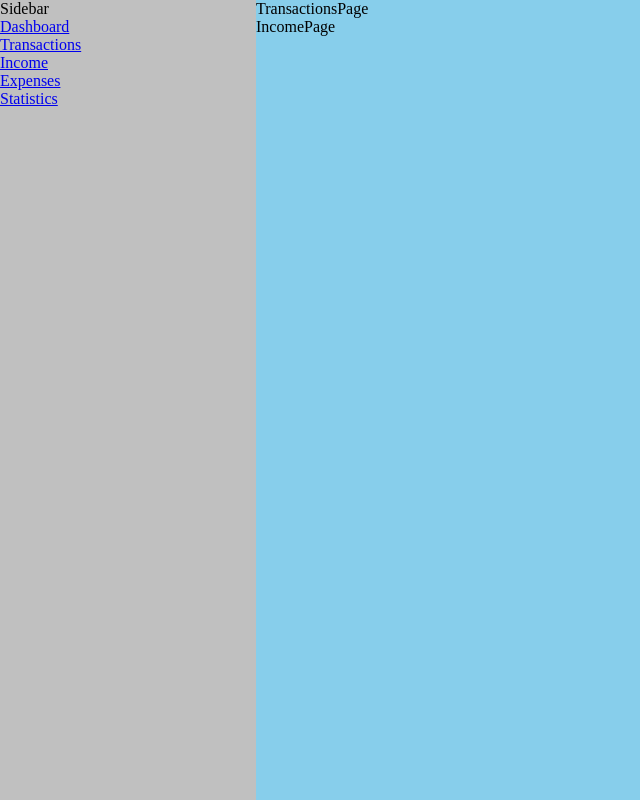
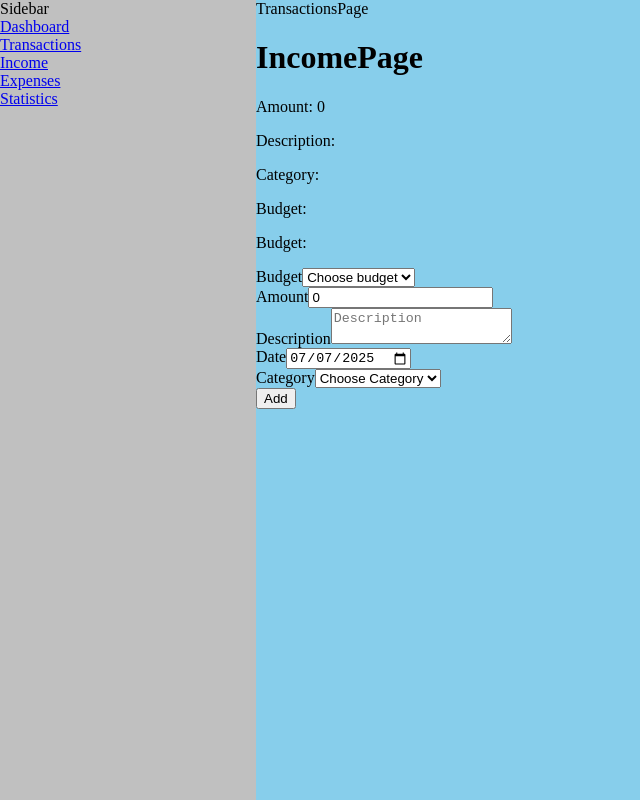
Before and after one commit to alexanderivanov2/budget-app, a React (Vite) app: page /transactions/income in a window 1280 px wide. Shown: the whole page, without its empty margins (0-640 px from the left). Built offline with nearby package versions, Linux system fonts and the light colour scheme.

Commit message:
implemnt initial version of transaction form

```diff
--- a/src/components/ui/input/FormField.tsx
+++ b/src/components/ui/input/FormField.tsx
@@ -7,13 +7,13 @@ interface Props {
     label: {
         htmlFor: string;
         className?: string;
-        label: string;
+        label?: string | React.ReactNode;
     };
-    input: {
+    input?: {
         id: string,
         className?: string,
         type: string,
-        name: string;
+        name?: string;
         value?: string | number,
         placeholder?: string,
         disabled?: boolean,
@@ -24,17 +24,19 @@ interface Props {
         onInput?: (e: React.FormEvent<HTMLInputElement>) => void,
         onBlur?: (e: React.FocusEvent<HTMLInputElement>) => void,
     };
-    error: {
+    error?: {
         message?: string;
         className?: string;
-    }
+    },
+    className?: string;
+    children?: React.ReactNode;
 }
 
-const FormField = ({ label, input, error }: Props) => {
+const FormField: React.FC<Props> = ({ label, input, error, children }: Props) => {
     return (
         <div className='form-field'>
             <Label htmlFor={label.htmlFor} className={label.className}>{label.label}</Label>
-            <Input {...input} />
+            {children || input && <Input {...input} />}
             {error?.message && <ErrorOutput className={error.className}>{error.message}</ErrorOutput>}
         </div>
     )
--- a/src/components/ui/input/Input.tsx
+++ b/src/components/ui/input/Input.tsx
@@ -1,9 +1,9 @@
 import React  from 'react'
 interface Props {
-    id: string,
+    id?: string,
     className?: string,
-    type: string,
-    name: string,
+    type?: string,
+    name?: string,
     value?: string | number,
     placeholder?: string,
     disabled?: boolean,
--- a/src/pages/income/IncomePage.tsx
+++ b/src/pages/income/IncomePage.tsx
@@ -1,9 +1,11 @@
-import React from 'react'
-import Input from '../../components/ui/input/Input'
+import TransactionForm from '../transactions/TransactionForm'
 
 const IncomePage = () => {
   return (
-    <div>IncomePage</div>
+    <div>
+      <h1>IncomePage</h1>
+      <TransactionForm />
+    </div>
   )
 }
 
--- /dev/null
+++ b/src/pages/transactions/TransactionForm.tsx
@@ -0,0 +1,164 @@
+import React, { type FormEvent, useState } from 'react'
+import FormField from '../../components/ui/input/FormField';
+
+const TransactionForm = () => {
+    const [transactionForm, setTransactionForm] = useState({
+        amount: {
+            value: 0,
+            errorMessage: '',
+        },
+        description: {
+            value: '',
+        },
+        category: {
+            value: '',
+            errorMessage: ''
+        },
+        budget: {
+            value: '',
+            errorMessage: '',
+        },
+        date: {
+            value: new Date(),
+        }
+    })
+
+    const formKeys = ['amount', 'description',]
+    const isInvalid = formKeys.some((value) => !!transactionForm[value].errorMessage)
+    const selectedDate = `${transactionForm.date.value.getFullYear()}-${String(transactionForm.date.value.getMonth() + 1).padStart(2, '0')}-${String(transactionForm.date.value.getDate()).padStart(2, '0')}`
+    const handleChange = (e: React.ChangeEvent, key: string) => {
+        if (!transactionForm[key]) return;
+
+        const inputElement = e.target as HTMLInputElement;
+        if (key === 'date') {
+            console.log(inputElement.value)
+            console.log(new Date(inputElement.value))
+        }
+        const newValue = key === 'date' ? new Date(inputElement.value) : inputElement.value;
+
+        setTransactionForm(prevTransactionForm => {
+            return {
+                ...prevTransactionForm,
+                [key]: {
+                    value: newValue,
+                    errorMessage: '',
+                }
+            }
+        })
+    }
+
+    const handleSubmit = (e: FormEvent) => {
+        e.preventDefault()
+        console.log(transactionForm);
+    }
+
+    return (
+        <form onSubmit={handleSubmit}>
+            {
+                <>
+                    <p>Amount: {transactionForm.amount.value}</p>
+                    <p>Description: {transactionForm.description.value}</p>
+                    <p>Category: {transactionForm.category.value}</p>
+                    <p>Budget: {transactionForm.budget.value}</p>
+                    <p>Budget: { }</p>
+                </>
+            }
+            {isInvalid && <p>Invalid</p>}
+            <FormField
+                label={{
+                    htmlFor: 'transactionBudget',
+                    className: 'transaction-budget-label',
+                    label: 'Budget',
+                }}
+                error={{
+                    message: transactionForm.budget.errorMessage,
+                    className: 'transcation-budget-error'
+                }}
+                className='transaction-form-field'
+            >
+                <select value={transactionForm.budget.value} onChange={(e) => handleChange(e, 'budget')}>
+                    <option value={""}>Choose budget</option>
+                    <option value="me">Me</option>
+                    <option value="wife">Wife</option>
+                    <option value="savings">Savings</option>
+                </select>
+            </FormField>
+            <FormField
+                label={{
+                    htmlFor: 'transactionAmount',
+                    className: 'transaction-amount-label',
+                    label: 'Amount',
+                }}
+                input={{
+                    id: 'transactionAmount',
+                    className: 'transaction-amount-input',
+                    type: 'text',
+                    name: 'transactionAmount',
+                    placeholder: 'Amount',
+                    value: transactionForm.amount.value,
+                    onChange: (e: React.ChangeEvent) => { handleChange(e, 'amount') }
+                }}
+                error={{
+                    message: transactionForm.amount.errorMessage,
+                    className: 'transcation-amount-error'
+                }}
+                className='transaction-form-field'
+            />
+            <FormField
+                label={{
+                    htmlFor: 'transactionDescription',
+                    className: 'transaction-description-label',
+                    label: 'Description',
+                }}
+                className='transaction-form-field'
+            >
+                <textarea
+                    id='transactionDescription'
+                    className='transaction-description-input'
+                    name='transactionDescription'
+                    placeholder='Description'
+                    value={transactionForm.description.value}
+                    onChange={(e: React.ChangeEvent) => { handleChange(e, 'description') }}
+                />
+            </FormField>
+            <FormField
+                label={{
+                    htmlFor: 'transactionDate',
+                    className: 'transaction-date-label',
+                    label: 'Date',
+                }}
+                className='transaction-form-field'
+                input={{
+                    id: 'transactionDate',
+                    className: 'transaction-date-input',
+                    type: 'date',
+                    name: 'transactionDate',
+                    value: selectedDate,
+                    onChange: (e: React.ChangeEvent) => { handleChange(e, 'date') }
+                }}
+            />
+            <FormField
+                label={{
+                    htmlFor: 'transactionCategory',
+                    className: 'transaction-category-label',
+                    label: 'Category',
+                }}
+                error={{
+                    message: transactionForm.category.errorMessage,
+                    className: 'transcation-category-error'
+                }}
+                className='transaction-form-field'
+            >
+                <select value={transactionForm.category.value} onChange={(e) => handleChange(e, 'category')}>
+                    <option value={""}>Choose Category</option>
+                    <option value="food">Food</option>
+                    <option value="electricity">Electricity</option>
+                    <option value="TV">TV</option>
+                </select>
+            </FormField>
+            <button type='submit'>Add</button>
+        </form>
+    )
+}
+
+export default TransactionForm
--- a/src/pages/transactions/TransactionsPage.tsx
+++ b/src/pages/transactions/TransactionsPage.tsx
@@ -10,4 +10,4 @@ const TransactionsPage = () => {
   )
 }
 
-export default TransactionsPage
+export default TransactionsPage;
```
